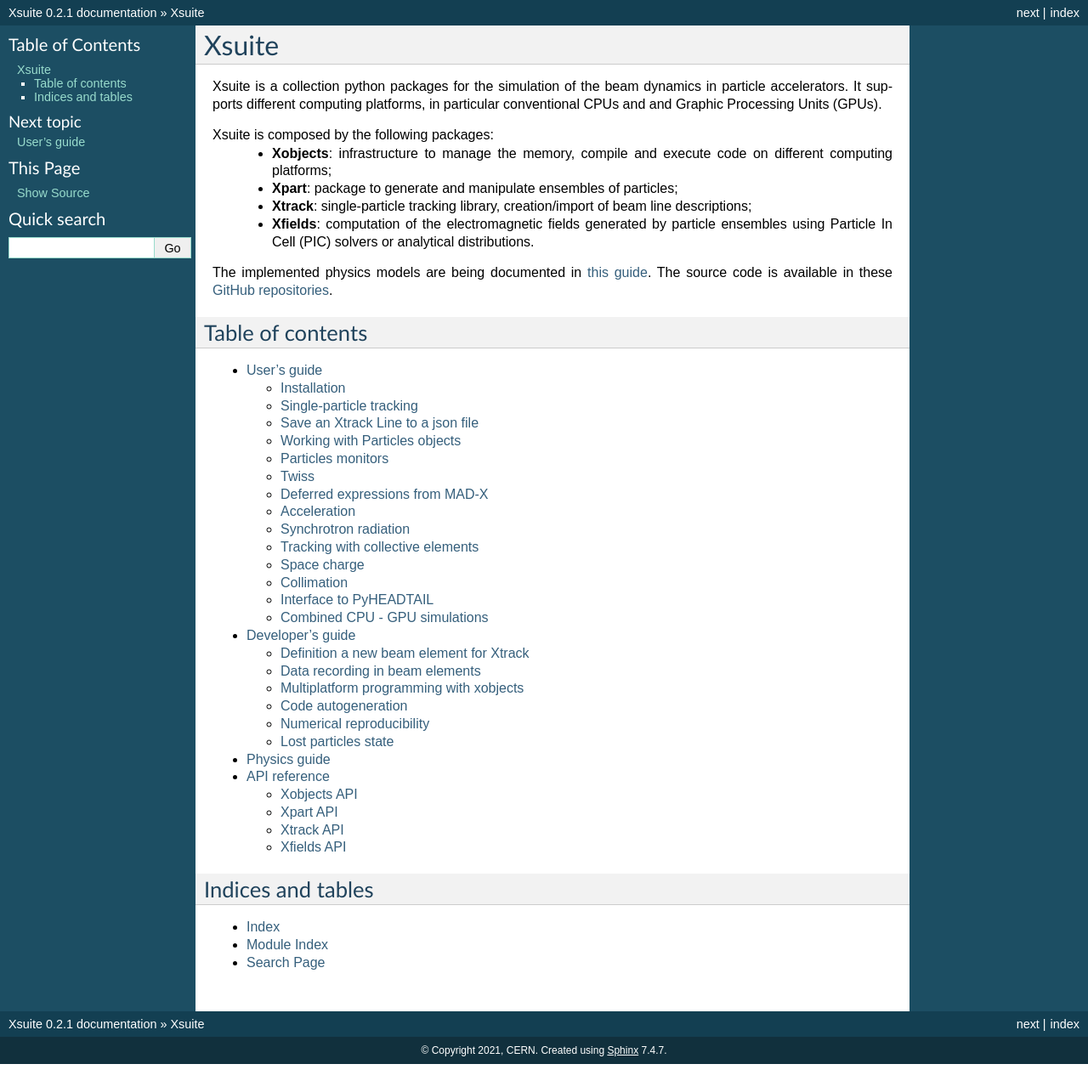
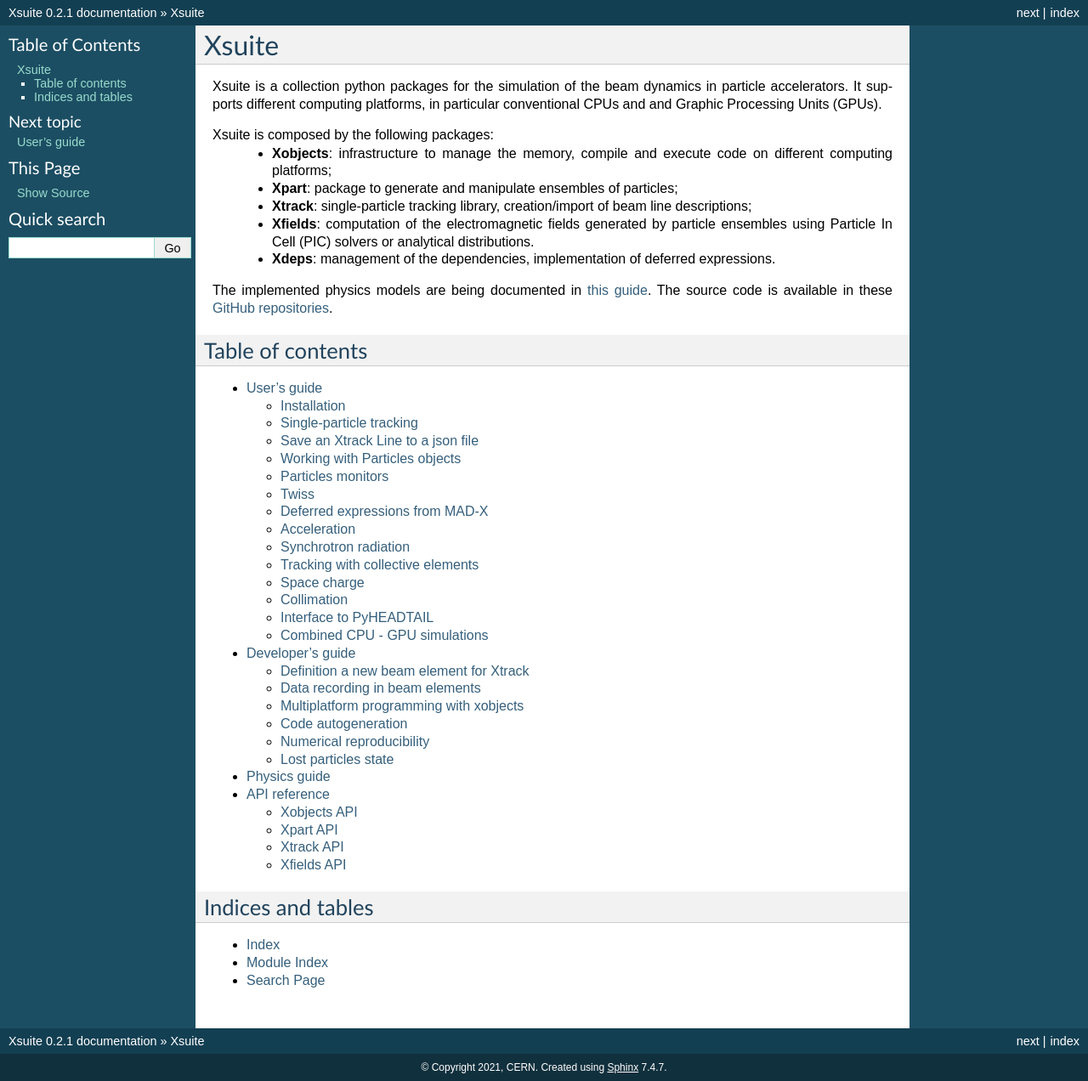
Before and after one commit to xsuite/xsuite, a Sphinx documentation site: the page built from docs/index.rst, in a window 1280 px wide. Shown: the whole page at 85% size. Built offline with Sphinx 7.4.7, drawn with Linux system fonts in a browser that asks for light colours.

Commit message:
Quick push

```diff
--- a/docs/index.rst
+++ b/docs/index.rst
@@ -14,6 +14,7 @@
  - **Xpart**: package to generate and manipulate ensembles of particles;
  - **Xtrack**: single-particle tracking library, creation/import of beam line descriptions;
  - **Xfields**: computation of the electromagnetic fields generated by particle ensembles using Particle In Cell (PIC) solvers or analytical distributions.
+ - **Xdeps**: management of the dependencies, implementation of deferred expressions.
 
 The implemented physics models are being documented in `this guide <https://github.com/xsuite/xsuite/blob/master/docs/physics_manual/physics_man.pdf>`_.
 The source code is available in these `GitHub repositories <https://github.com/xsuite/>`_.
```
